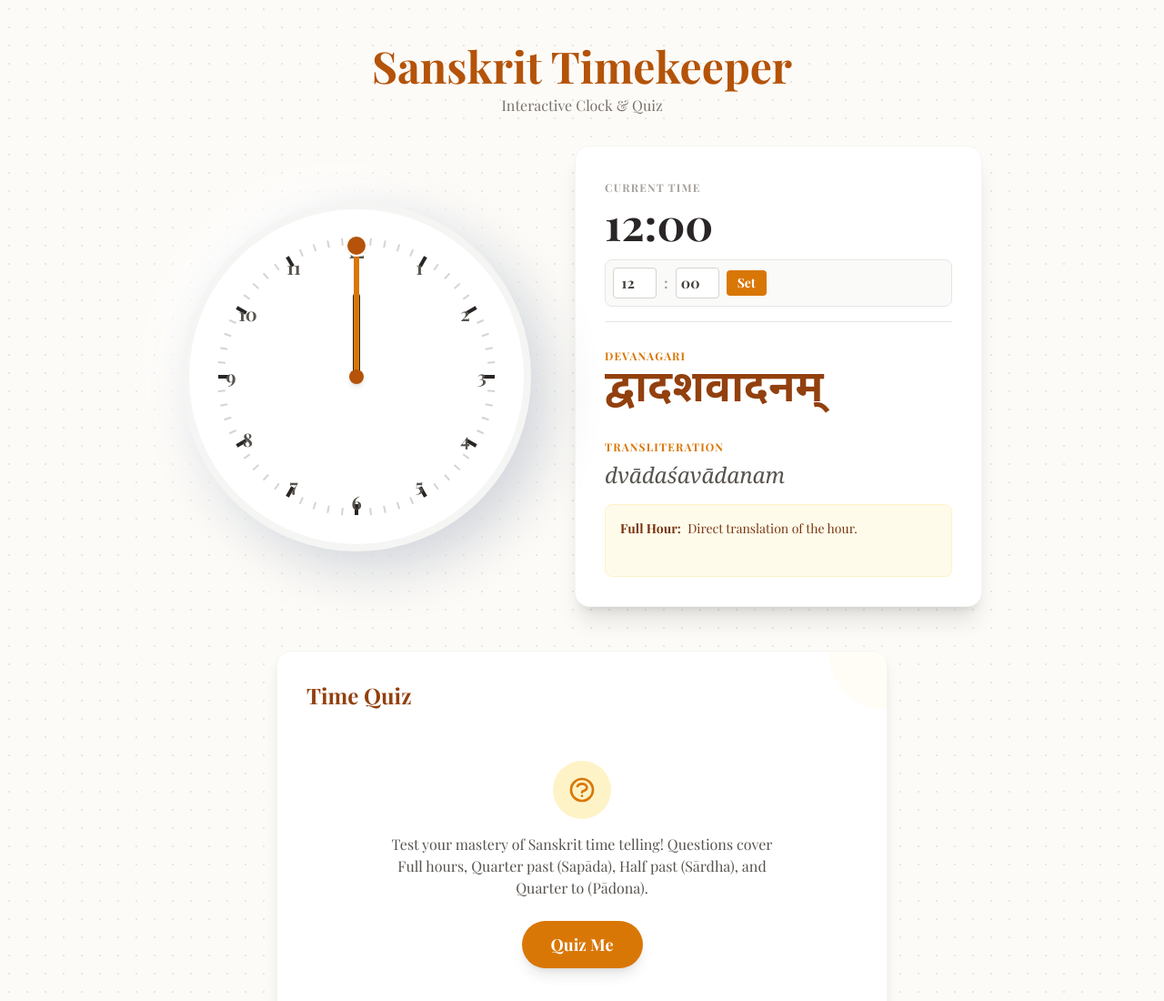
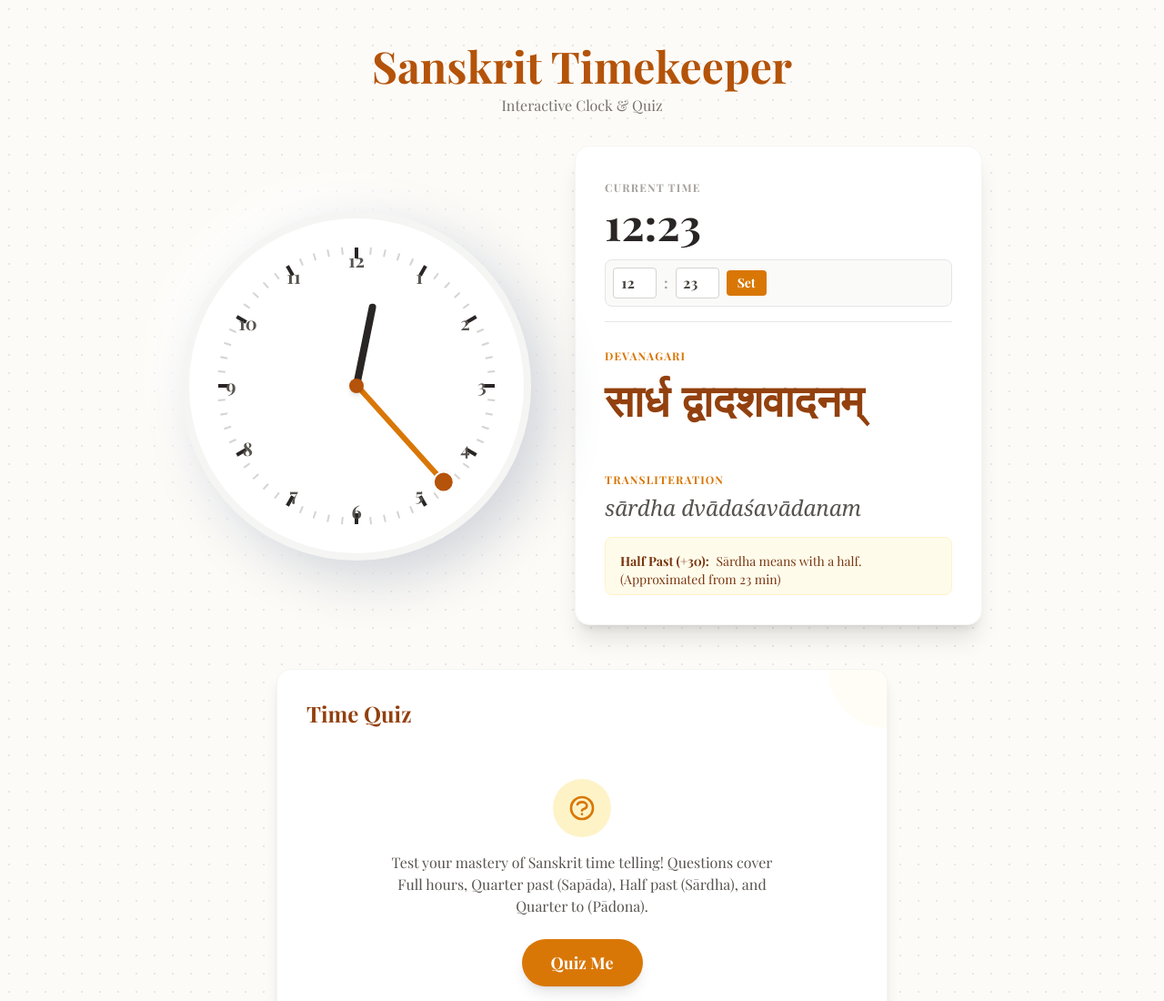
Before and after one commit to sanskrit-dev/manorama, a plain HTML site: page sanskrit_clock.html in a window 1280 px wide. Shown: the top 1100 px of the page at 91% size. Drawn offline with nearby package versions, Linux system fonts and the light colour scheme.

Commit message:
fix height change

```diff
--- a/sanskrit_clock.html
+++ b/sanskrit_clock.html
@@ -15,7 +15,7 @@
             user-select: none; /* Prevent text selection while dragging */
         }
         .devanagari {
-            font-family: 'Noto Sans Devanagari', sans-serif;
+            font-family: 'Shobhika', sans-serif;
         }
         .clock-shadow {
             box-shadow: 20px 20px 60px #d1d5db, -20px -20px 60px #ffffff;
@@ -119,7 +119,7 @@
             <div class="w-full space-y-4">
                 <div>
                     <span class="text-xs font-bold tracking-widest text-amber-600 uppercase">Devanagari</span>
-                    <div class="text-4xl md:text-5xl font-bold text-amber-800 mt-1 devanagari min-h-[3.5rem]" id="sanskrit-dev">द्वादशवादनम्</div>
+                    <div class="text-4xl md:text-5xl font-bold text-amber-800 mt-4 devanagari h-[5rem]" id="sanskrit-dev">द्वादशवादनम्</div>
                 </div>
 
                 <div>
@@ -128,7 +128,7 @@
                 </div>
 
                 <!-- Grammar Note -->
-                <div class="bg-amber-50 p-4 rounded-lg border border-amber-100 text-sm text-amber-900 mt-4" style="height: 80px !important">
+                <div class="bg-amber-50 p-4 rounded-lg border border-amber-100 text-sm text-amber-900 mt-4 h-[4rem]">
                     <span class="font-bold mr-1" id="grammar-type">Full Hour:</span>
                     <span id="grammar-expl">Exact hour representation.</span>
                 </div>
@@ -555,7 +555,25 @@
             document.getElementById('btn-next-q').classList.remove('hidden');
         }
 
-        // Initialize
+        function getCurrentTime() {
+            const now = new Date();
+            let hours = now.getHours();
+            const minutes = now.getMinutes();
+            // const ampm = hours >= 12 ? 'PM' : 'AM';
+
+            hours = hours % 12;
+            hours = hours ? hours : 12; // The hour '0' should be '12'
+            const formattedTime = hours + ':' + (minutes < 10 ? '0' + minutes : minutes);
+
+            return formattedTime;
+        }
+
+        function setCurrentTime() {
+            [inputHour.value, inputMinute.value] = getCurrentTime().split(":")
+            setManualTime();
+        }
+
+        setCurrentTime();
         initClock();
 
     </script>
```
